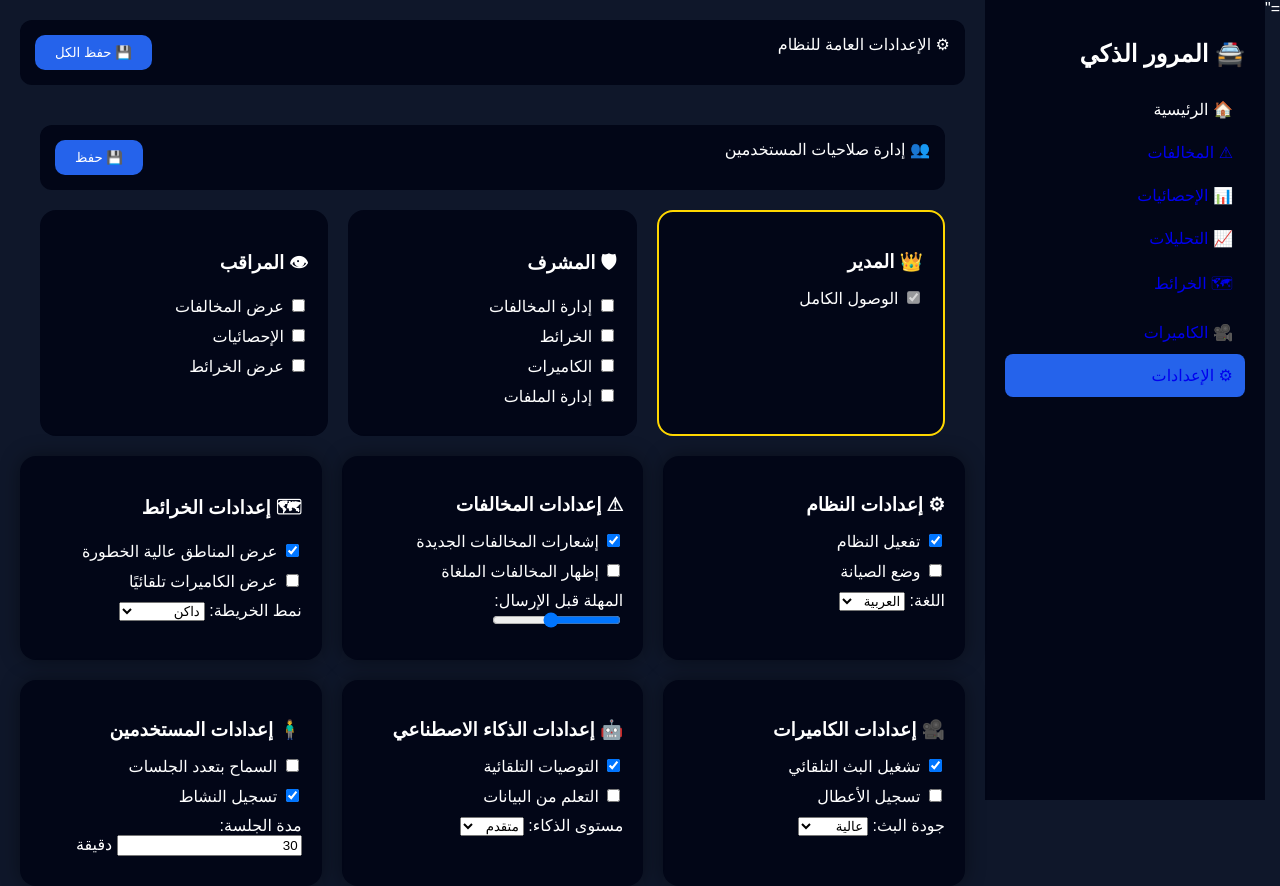
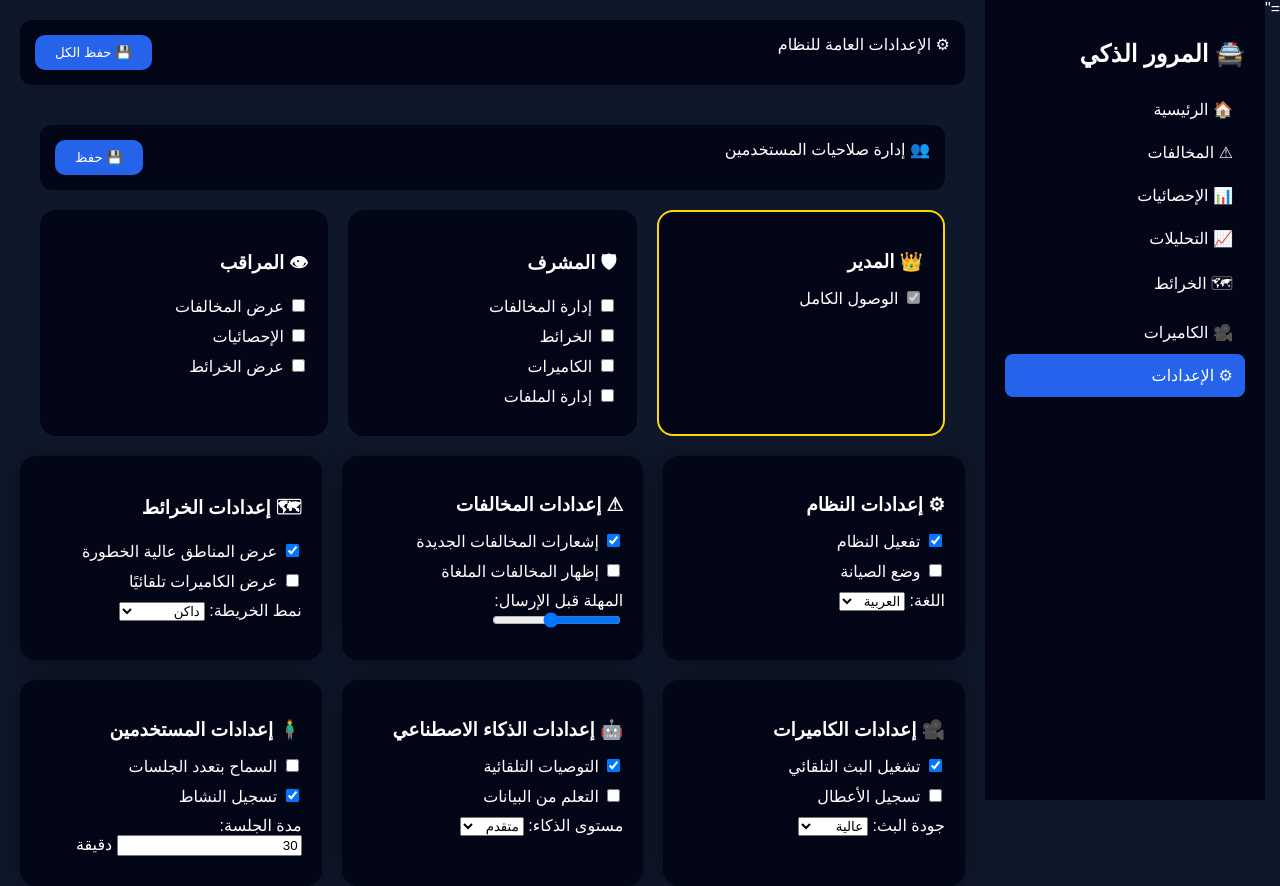
Before and after one commit to ip890/artffic_systrm, a plain HTML site: page stting.html in a window 1280 px wide. Drawn offline with Linux system fonts and the light colour scheme.

Commit message:
Correct CSS typos and enhance formatting
Fixed typos and improved CSS formatting.

```diff
--- a/stting.css
+++ b/stting.css
@@ -12,7 +12,11 @@ body {
     background: #020617;
     padding: 20px;
 }
-a{ text-decoration: none;}
+a{ text-decoration: none;
+ color:inherit;
+
+
+ }
 
 .sidebar ul {
     list-style: none;
```
